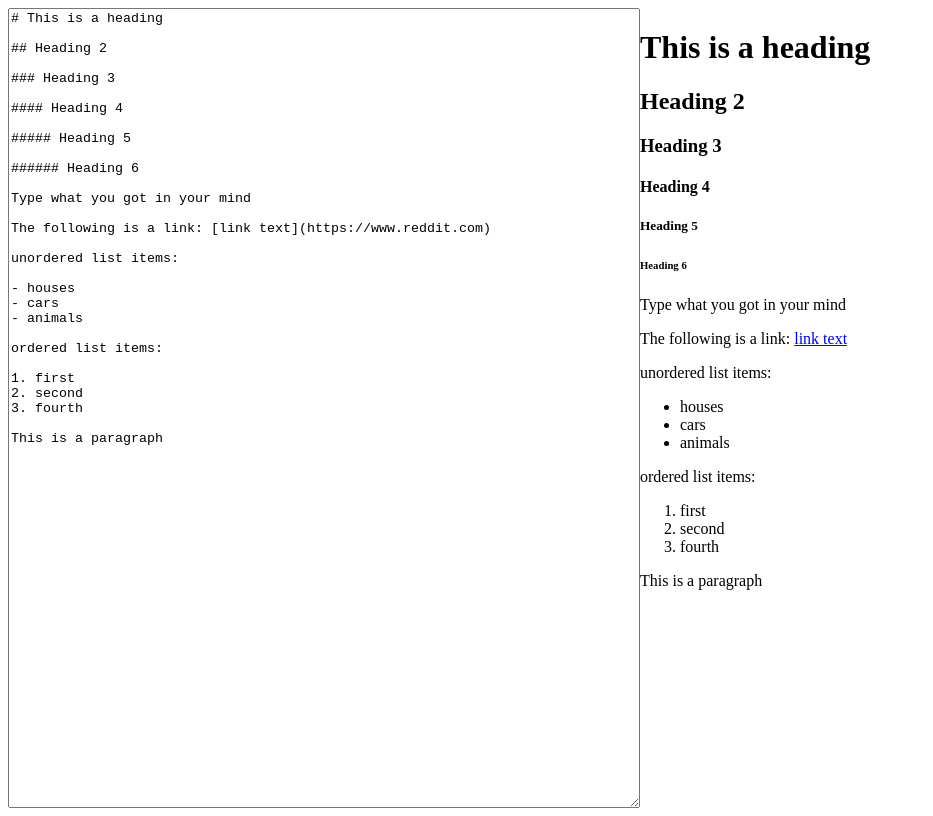
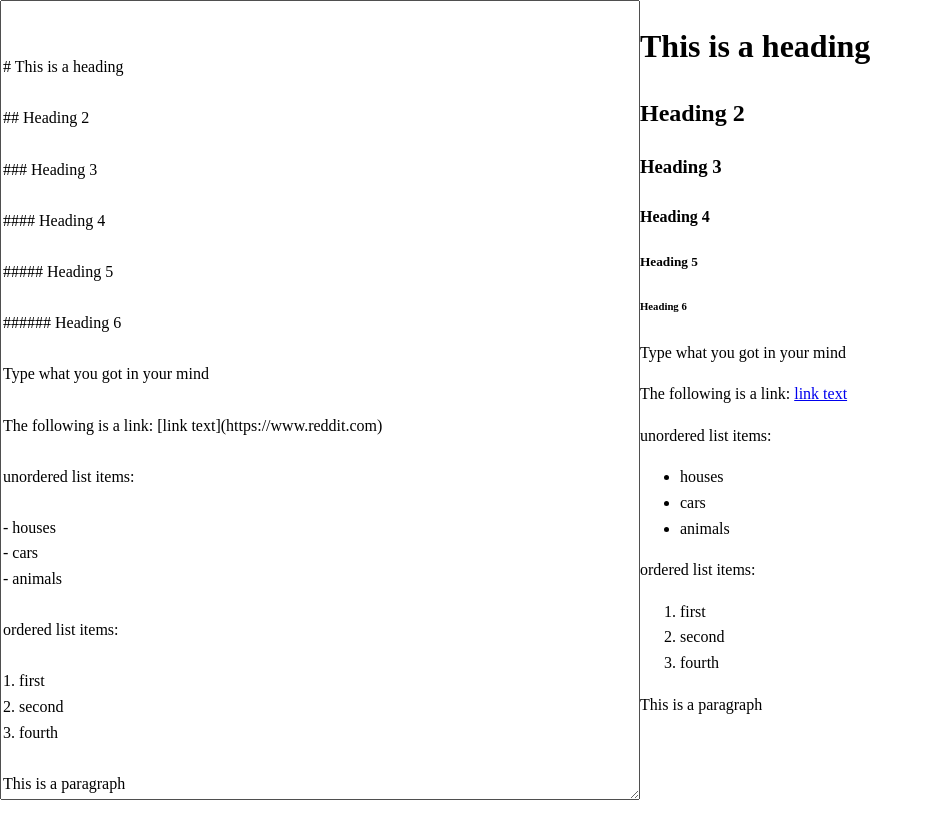
Before and after one commit to stanulilic/markdown-editor, a React (Create React App) app: page / in a window 1280 px wide. Shown: the whole page, without its empty margins (0-933 px from the left). Built offline with nearby package versions, Linux system fonts and the light colour scheme.

Commit message:
(feat): sync the scroll of both editor and markdown previewer

```diff
--- a/package.json
+++ b/package.json
@@ -7,6 +7,7 @@
     "@testing-library/react": "^9.5.0",
     "@testing-library/user-event": "^7.2.1",
     "marked": "^1.0.0",
+    "normalize.css": "^8.0.1",
     "react": "^16.13.1",
     "react-dom": "^16.13.1",
     "react-scripts": "3.4.1"
--- a/src/App.js
+++ b/src/App.js
@@ -1,11 +1,13 @@
-import React, { useState } from 'react';
+import React, { useState, useEffect, useRef } from 'react';
 import TextEditor from './TextEditor';
 import MarkdownPreviewer from './MarkdownPreviewer';
 import marked from 'marked';
 
 
 const App = () => {
-    const initialMarkdownText = `# This is a heading
+    const initialMarkdownText = `
+
+# This is a heading
 
 ## Heading 2
 
@@ -37,6 +39,29 @@ This is a paragraph
 
     `
     const [md, setMarkdown] = useState(initialMarkdownText);
+    const editorWrapper = useRef(null);
+
+    useEffect(() => {
+        const editorWrapperNode = editorWrapper.current;
+        const  textAreaElement = editorWrapperNode.querySelector('textarea');
+        const  mdPreviewElement = editorWrapperNode.querySelector('.markdown-previewer');
+
+        textAreaElement.addEventListener('scroll', onScrollHandler);
+        mdPreviewElement.addEventListener('scroll', onScrollHandler);
+    });
+
+    const onScrollHandler = (e) => {
+        const editorWrapperNode = editorWrapper.current;
+        const  textAreaElement = editorWrapperNode.querySelector('textarea');
+        const  mdPreviewElement = editorWrapperNode.querySelector('.markdown-previewer');
+
+        if(e.target.className === 'markdown-input'){
+        mdPreviewElement.scrollTop = textAreaElement.scrollTop;
+        }
+        textAreaElement.scrollTop = mdPreviewElement.scrollTop;
+
+
+    }
 
     const renderMarkdown = (markdown) => {
         const rawHtml = marked(markdown);
@@ -49,7 +74,7 @@ This is a paragraph
     }
     return (
     <div className="editor-container">
-        <div className="split">
+        <div className="split editor-wrapper" ref={editorWrapper}>
          <TextEditor text={md} changeHandler={changeHandler} />
          <MarkdownPreviewer renderMarkdown={renderMarkdown(md)} />
         </div>
--- a/src/MarkdownPreviewer.js
+++ b/src/MarkdownPreviewer.js
@@ -2,7 +2,9 @@ import React from 'react';
 
 const MarkdownPreviewer = (props) => {
     return (
-        <div className="markdown-previewer" dangerouslySetInnerHTML={props.renderMarkdown} />
+        <div
+        className="markdown-previewer"
+        dangerouslySetInnerHTML={props.renderMarkdown} />
     )
 
 }
--- a/src/TextEditor.js
+++ b/src/TextEditor.js
@@ -3,7 +3,10 @@ import React from 'react';
 const TextEditor = (props) => {
     return (
         <div className="editor">
-            <textarea defaultValue={props.text} className="markdown-input" onBlur={props.changeHandler} onChange={props.changeHandler}>
+            <textarea
+            defaultValue={props.text}
+            className="markdown-input"
+            onBlur={props.changeHandler} onChange={props.changeHandler}>
             </textarea>
         </div>
     )
--- a/src/index.css
+++ b/src/index.css
@@ -1,5 +1,8 @@
 * {
     box-sizing: border-box;
+}
+.editor-container {
+    line-height: 1.6;
 }
 .split {
     display: grid;
@@ -10,4 +13,11 @@
 .markdown-input {
     width: 100%;
     height: 100%;
+    line-height: 1.6;
 }
+
+
+.markdown-previewer, .markdown-input textarea {
+    max-height: 100vh;
+    overflow-y: scroll;
+}
--- a/src/index.js
+++ b/src/index.js
@@ -1,6 +1,7 @@
 import React from 'react';
 import ReactDOM from 'react-dom';
 import App from './App';
+import 'normalize.css';
 import './index.css';
 
 ReactDOM.render(<App />, document.getElementById('root'));
```
Also changed, not shown: 1 other file (tests, documents, lock files or other folders).
